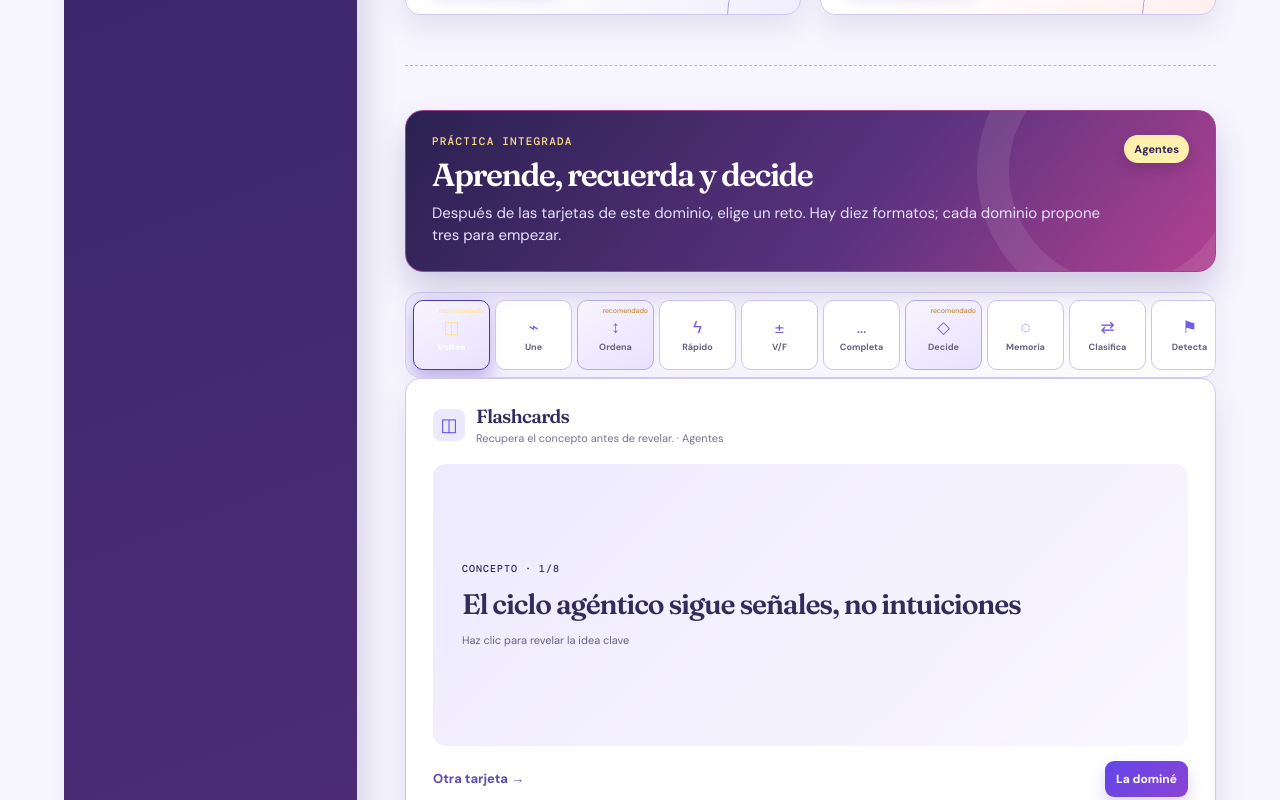
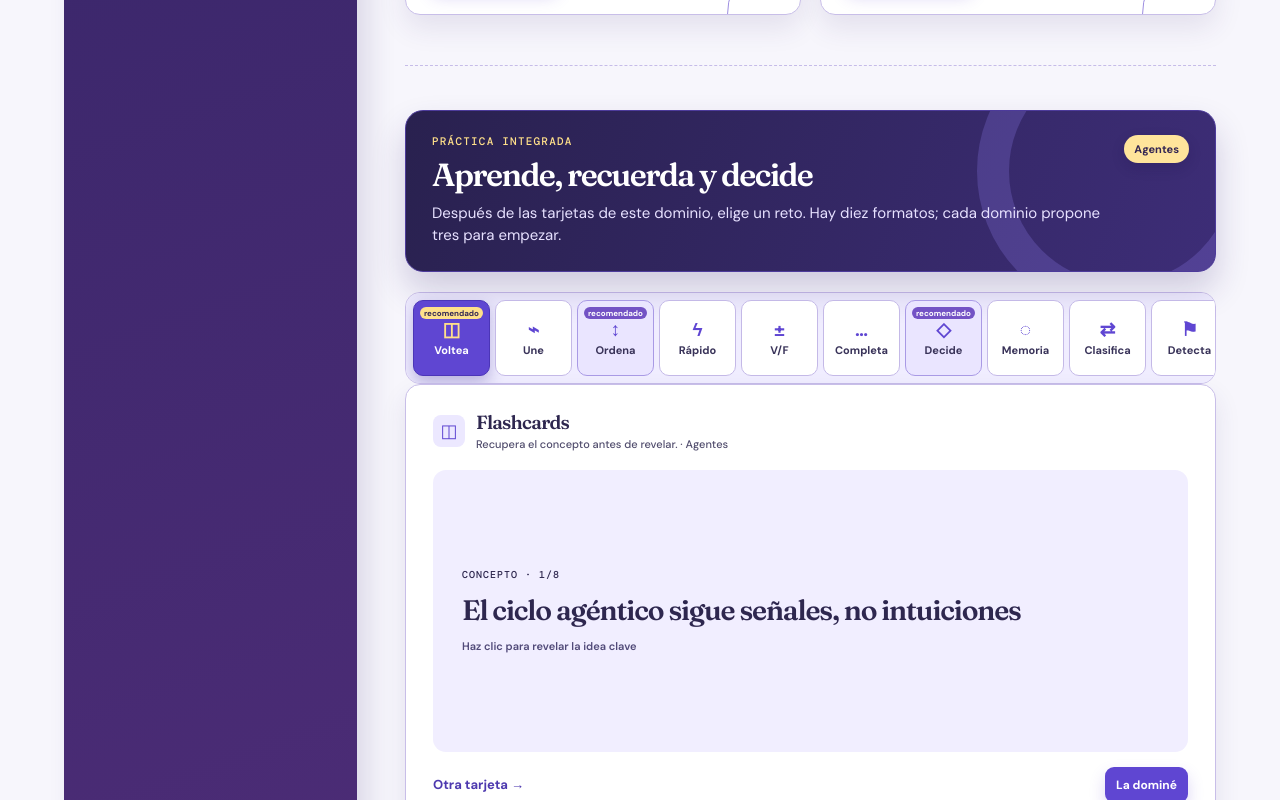
Before and after one commit to themau1111/CCAR-F-Guide, a Next.js app: page / in a window 1280 px wide. Shown: the part 2411-3211 px from the top of the page. Built offline with nearby package versions, Linux system fonts and the light colour scheme.

Commit message:
style: unify contrast and game readability

```diff
--- a/app/globals.css
+++ b/app/globals.css
@@ -181,3 +181,57 @@ body { background: radial-gradient(circle at top left, #eeeaff 0, transparent 33
   .compact-warning { color: #fff0c5; border-left-color: #ffd56e; background: rgba(133, 80, 25, .34); }
   .sidebar-card { color: #3c2b50; border: 1px solid rgba(255,222,139,.52); box-shadow: none; }
 }
+
+/* Consistency pass: one indigo system, with gold reserved for progress and priority. */
+:root { --ink: #29234d; --muted: #5c5878; --line: #d4ccec; --paper: #f7f6fc; --violet: #5f46d2; --dark-leaf: #29214f; }
+body { background: #f7f6fc; }
+.brand-mark, .button-dark { background: #5f46d2; }
+.button-dark:hover { background: #4e37bb; }
+.button-secondary { color: #40318e; background: #ece8ff; }
+.text-button { color: #4d39af; }
+.text-button:hover { color: #342779; }
+
+.section-heading, .practice-heading, .setup-section .section-heading { border-color: #4d3b9b; background: linear-gradient(112deg, #29214f 0%, #3d2d77 100%); }
+.section-heading::after { border-color: rgba(154, 136, 255, .22); }
+.section-heading .eyebrow, .practice-heading .eyebrow { color: #ffe08a; }
+.section-heading .section-count, .section-heading .domain-pill, .section-heading .exam-badge { color: #342653; background: #ffe49b; }
+.results-hero { background: linear-gradient(112deg, #29214f 0%, #3d2d77 100%); }
+
+.study-card, .study-card:nth-child(3n + 1), .study-card:nth-child(3n + 2), .study-card:nth-child(3n) { background: #fff; }
+.study-card { border-color: #c8bee8; }
+.study-card::after { border-color: #9d8ee0; }
+.card-summary, .key-points { color: #514d6d; }
+.exam-tip { color: #403b60; border-left-color: #6248d6; background: #f0edff; }
+.exam-tip span { color: #5f46d2; }
+.key-points li::before { background: #5f46d2; }
+
+.review-section { border-top-color: #c6bce8; }
+.game-picker { border-color: #c7bce9; background: #f0edff; box-shadow: none; }
+.game-picker button { min-height: 76px; border-color: #c4b9e7; color: #393359; background: #fff; font-size: 12px; font-weight: 700; line-height: 1.1; }
+.game-picker button > span { color: #5f46d2; font-size: 19px; }
+.game-picker button strong { color: inherit; font-size: 11px; }
+.game-picker button em { top: 6px; right: 6px; padding: 2px 4px; border-radius: 99px; color: #fff; background: #7352c5; font-size: 8px; font-weight: 700; line-height: 1; }
+.game-picker button.recommended { border-color: #a99ae5; background: #eae5ff; }
+.game-picker button.active { color: #fff !important; border-color: #4b35b8; background: #5f46d2 !important; box-shadow: 0 7px 15px rgba(60, 43, 148, .3); }
+.game-picker button.active > span { color: #ffe08a !important; }
+.game-picker button.active strong { color: #fff !important; }
+.game-picker button.active em { color: #342653 !important; background: #ffe08a; }
+.practice-stage .game-card { border-color: #c8bee8; background: #fff; box-shadow: 0 12px 26px rgba(49, 37, 108, .1); }
+.game-heading h3, .question-round h3, .binary-game h3, .fill-game h3 { color: #2e274f; }
+.game-heading p, .game-instruction { color: #514d6d; font-weight: 500; }
+.game-icon, .game-icon.coral, .game-icon.yellow, .game-icon.game-connections, .game-icon.game-rapid, .game-icon.game-truefalse, .game-icon.game-memory, .game-icon.game-sort, .game-icon.game-fillblank, .game-icon.game-antipattern { color: #5f46d2; background: #ece8ff; }
+.flashcard-front { color: #2e274f; background: #f1eeff; }
+.flashcard-front em { color: #514a79; font-weight: 600; opacity: 1; }
+.flashcard-back { background: linear-gradient(132deg, #332566, #5f46d2); }
+.match-button, .round-options button, .fill-options button, .binary-game > div > button { color: #393359; border-color: #cbc2e8; background: #fff; }
+.memory-board button { color: #493aa5; border-color: #c9c0e8; background: #f5f3ff; }
+
+.exam-setup-grid .setup-panel, .question-card, .domain-result { border-color: #c8bee8; }
+.segmented-control { background: #ebe7ff; }
+.segmented-control button.active { background: #5f46d2; }
+.exam-progress span { background: #5f46d2; }
+
+@media (max-width: 720px) {
+  .game-picker button { min-height: 70px; font-size: 11px; }
+  .game-picker button strong { font-size: 10px; }
+}
```
